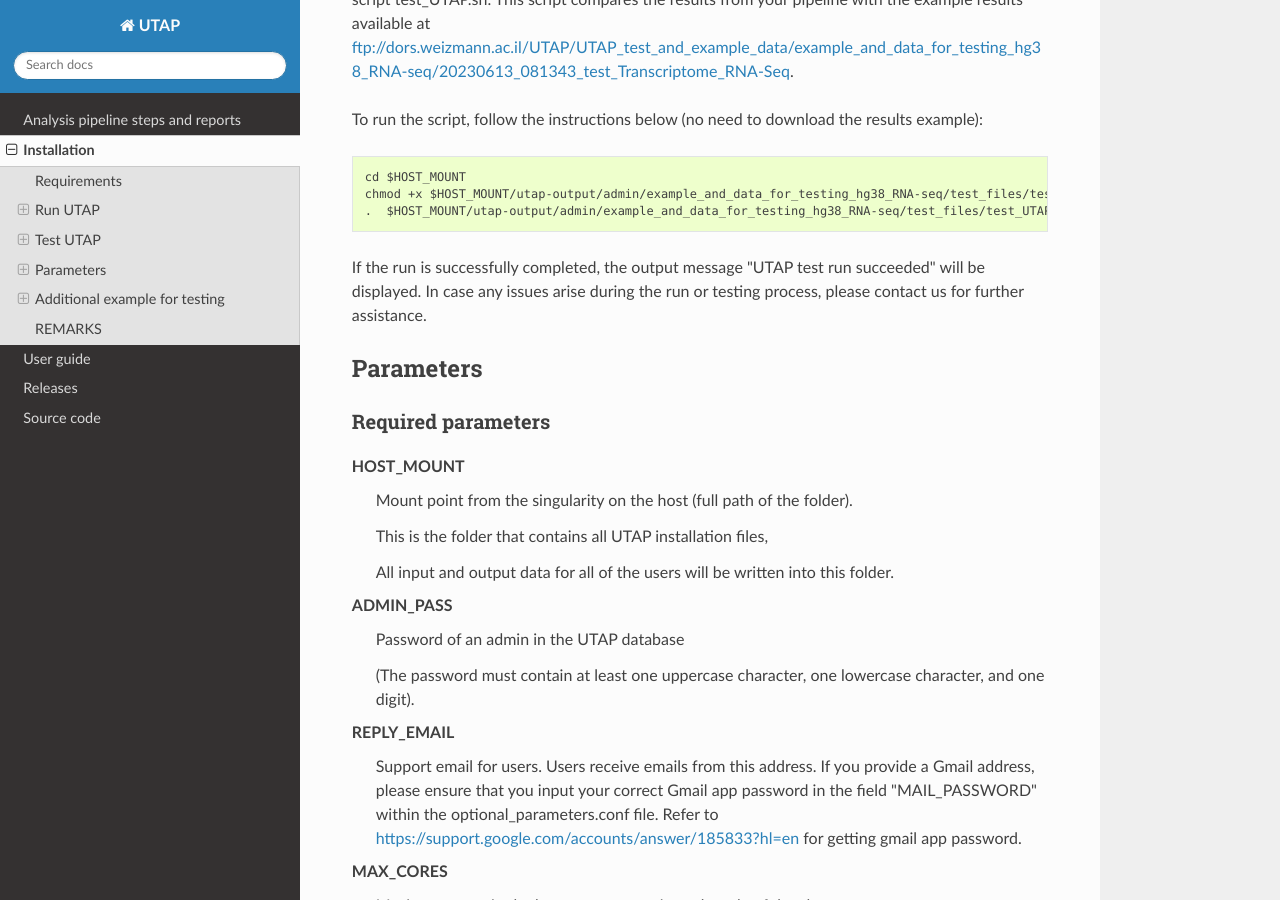
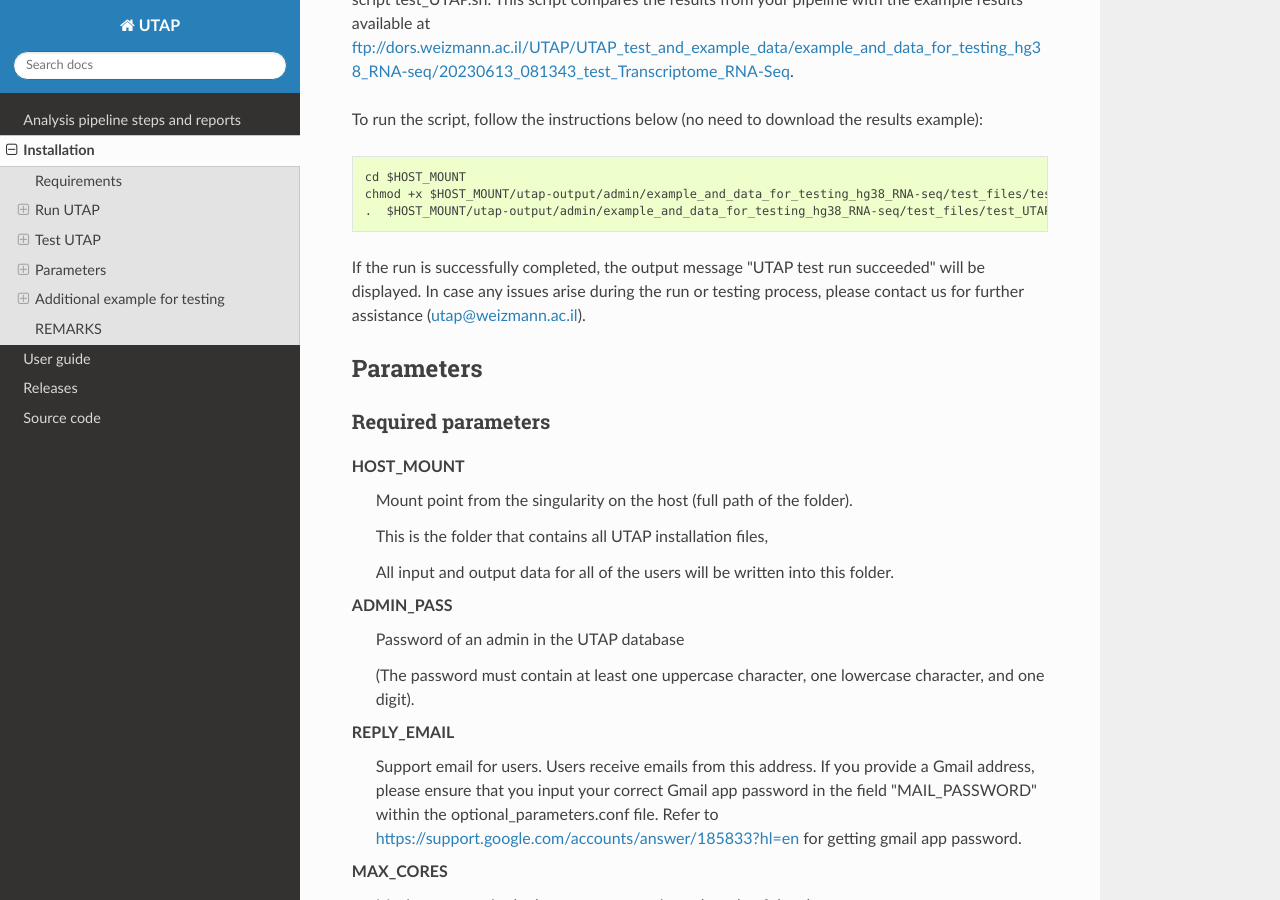
Before and after one commit to utap2/utap2, a Sphinx documentation site: the page built from docs/rst/installation.rst, in a window 1280 px wide and 900 px high, scrolled down 5827 px. Built offline with Sphinx 7.4.7 and the Read the Docs theme 2.0.0, drawn with Linux system fonts in a browser that asks for light colours.

Commit message:
Update installation.rst
.

```diff
--- a/docs/rst/installation.rst
+++ b/docs/rst/installation.rst
@@ -237,7 +237,7 @@
     chmod +x $HOST_MOUNT/utap-output/admin/example_and_data_for_testing_hg38_RNA-seq/test_files/test_UTAP.sh
     .  $HOST_MOUNT/utap-output/admin/example_and_data_for_testing_hg38_RNA-seq/test_files/test_UTAP.sh
 
-If the run is successfully completed, the output message "UTAP test run succeeded" will be displayed. In case any issues arise during the run or testing process, please contact us for further assistance.
+If the run is successfully completed, the output message "UTAP test run succeeded" will be displayed. In case any issues arise during the run or testing process, please contact us for further assistance (utap@weizmann.ac.il).
 
 
 
```
